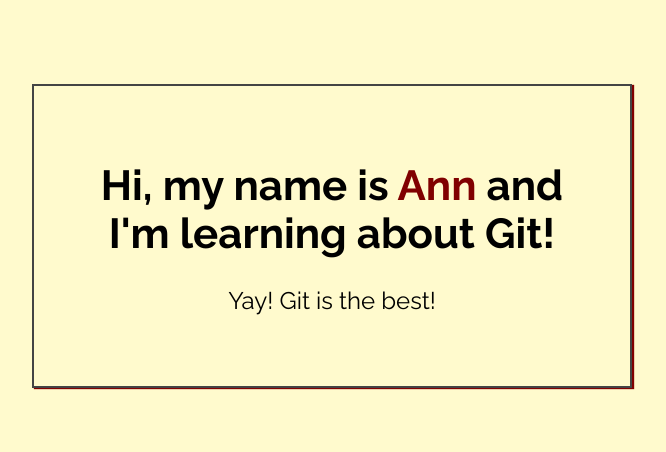
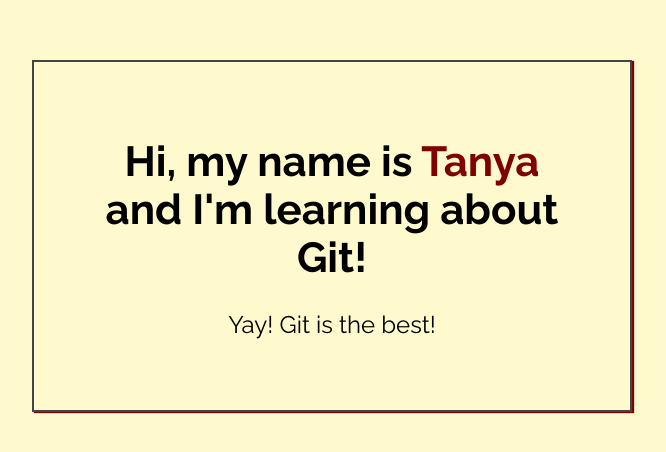
Before and after one commit to tj-rasley/my-first-repo, a plain HTML site: page index.html in a window 1280 px wide. Shown: the part 164-616 px from the top of the page, without its empty margins (308-974 px from the left). Drawn offline with Linux system fonts and the light colour scheme.

Commit message:
Added name to index.html

```diff
--- a/index.html
+++ b/index.html
@@ -14,7 +14,7 @@
 <body>
 
     <div class="greeting">
-        <h1>Hi, my name is <span class="highlight">Ann</span> and I'm learning about Git! </h1>
+        <h1>Hi, my name is <span class="highlight">Tanya</span> and I'm learning about Git! </h1>
 
         <p>Yay! Git is the best!</p>
     </div>
```
